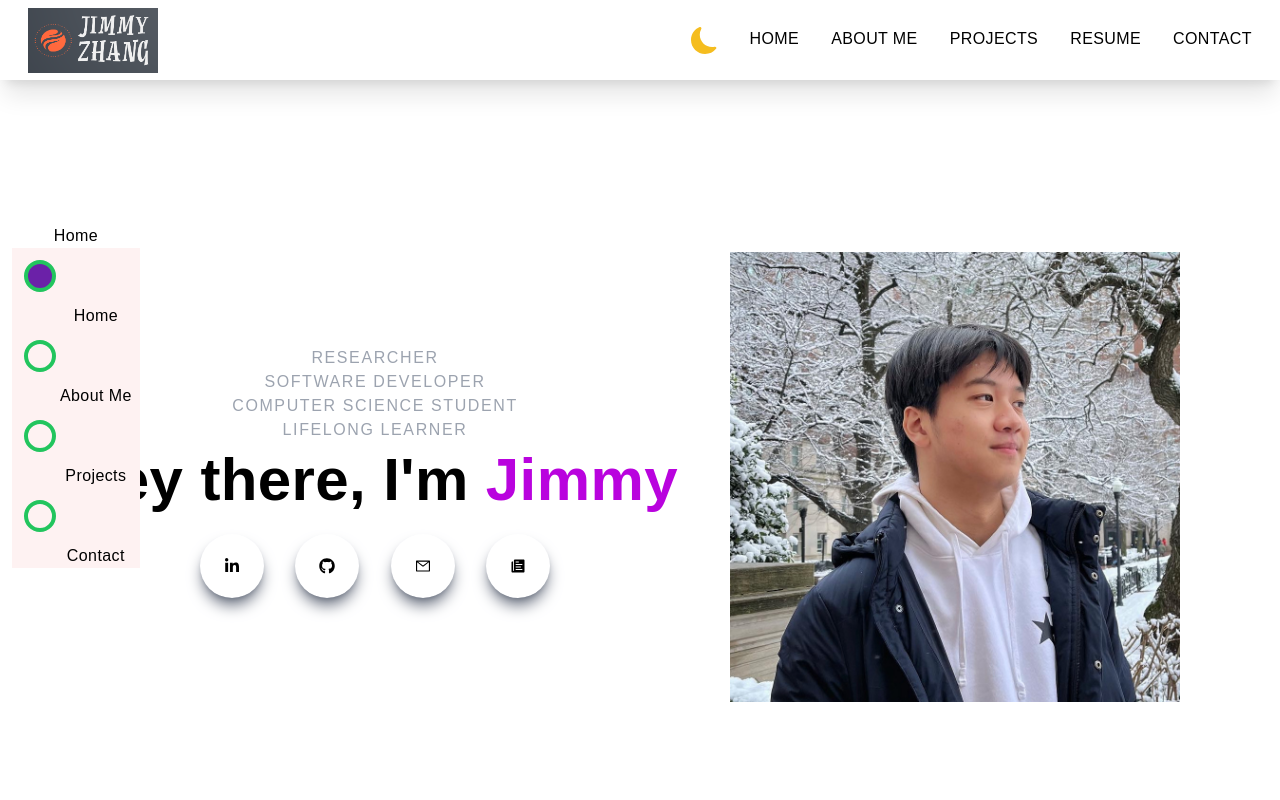
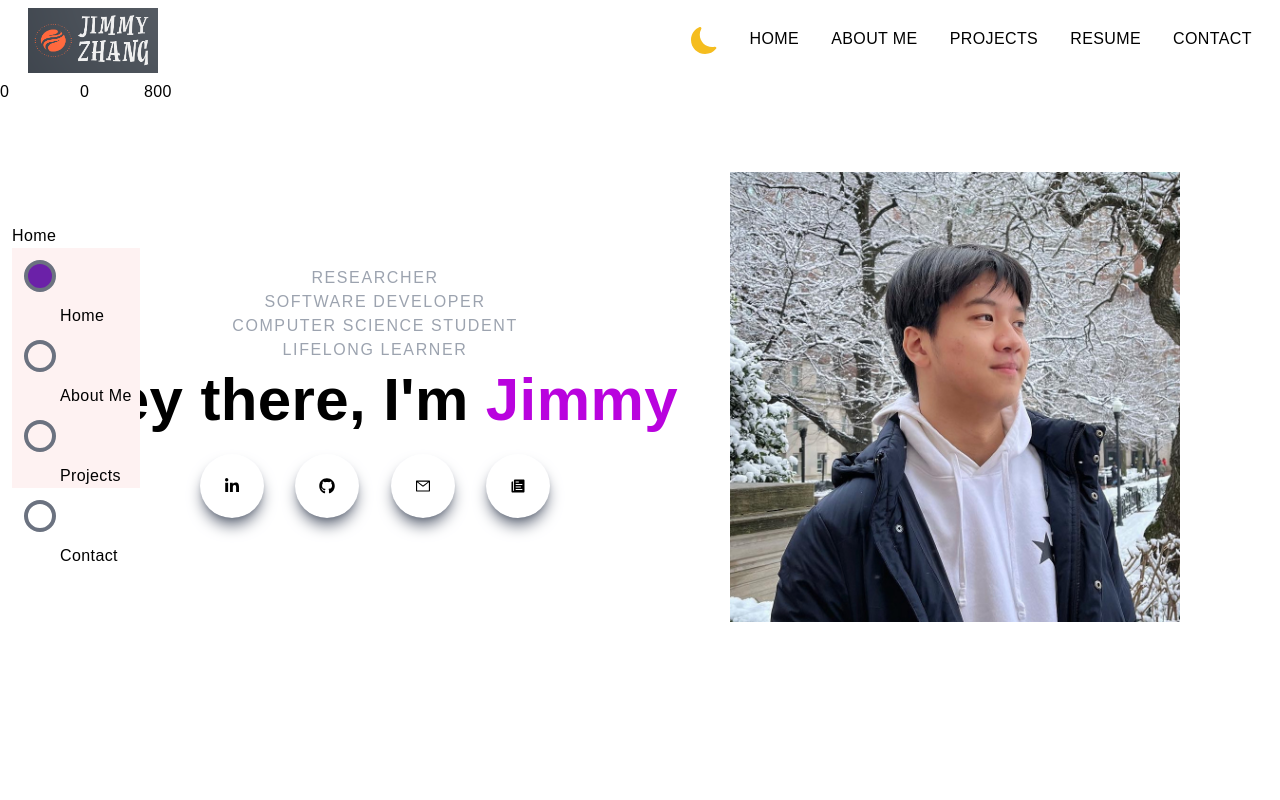
Before and after one commit to jimmyzhang2003/jimmyzhang2003.github.io, a Next.js app: page / in a window 1280 px wide. Shown: the top 800 px of the page. Built offline with nearby package versions, Linux system fonts and the light colour scheme.

Commit message:
Created working navigation sidebar

```diff
--- a/components/About.jsx
+++ b/components/About.jsx
@@ -1,8 +1,12 @@
 import React from "react";
 
-const About = () => {
+const About = (props, ref) => {
 	return (
-		<div className="w-full md:h-screen p-2 flex items-center py-8">
+		<div
+			ref={ref}
+			id="about"
+			className="w-full md:h-screen p-2 flex items-center py-8"
+		>
 			<div className="max-w-[1240px] m-auto md:grid grid-cols-3 gap-8">
 				<div className="col-span-2">
 					<h2>About Me</h2>
@@ -18,4 +22,4 @@ const About = () => {
 	);
 };
 
-export default About;
+export default React.forwardRef(About);
--- a/components/Hero.jsx
+++ b/components/Hero.jsx
@@ -1,91 +1,15 @@
-import React, { useState } from "react";
+import React, { useState, useEffect } from "react";
 import Link from "next/link";
 import Image from "next/image";
 import { AiOutlineClose, AiOutlineMenu, AiOutlineMail } from "react-icons/ai";
 import { FaLinkedinIn, FaGithub } from "react-icons/fa";
 import { IoIosPaper } from "react-icons/io";
 
-const Hero = () => {
-	const [selected, setSelected] = useState("Home");
-
+const Hero = (props, ref) => {
 	return (
-		<div className="w-full h-screen text-center">
+		<div ref={ref} id="hero" className="w-full h-screen text-center">
 			<div className="max-w-[1240px] w-full h-full mx-auto p-2 flex flex-wrap md:flex-nowrap justify-center items-center">
-				<ul className="hidden fixed xl:flex flex-col left-0 top-56 ml-3">
-					<li>
-						<p>{selected}</p>
-					</li>
-					<li className="bg-red-50">
-						<Link href="/">
-							<div
-								onClick={() => setSelected("Home")}
-								className={
-									selected === "Home"
-										? "rounded-full border-4 border-green-500 cursor-pointer p-3 m-3 h-3 w-3 bg-purple-800"
-										: "rounded-full border-4 border-green-500 cursor-pointer p-3 m-3 h-3 w-3"
-								}
-							></div>
-						</Link>
-						<div>
-							<span className="px-2 py-1 rounded-md ml-10 opacity-100">
-								Home
-							</span>
-						</div>
-					</li>
-					<li className="bg-red-50">
-						<Link href="/">
-							<div
-								onClick={() => setSelected("About Me")}
-								className={
-									selected === "About Me"
-										? "rounded-full border-4 border-green-500 cursor-pointer p-3 m-3 h-3 w-3 bg-purple-800"
-										: "rounded-full border-4 border-green-500 cursor-pointer p-3 m-3 h-3 w-3"
-								}
-							></div>
-						</Link>
-						<div>
-							<span className="px-2 py-1 rounded-md ml-10 opacity-100">
-								About Me
-							</span>
-						</div>
-					</li>
-					<li className="bg-red-50">
-						<Link href="/">
-							<div
-								onClick={() => setSelected("Projects")}
-								className={
-									selected === "Projects"
-										? "rounded-full border-4 border-green-500 first-letter:cursor-pointer p-3 m-3 h-3 w-3 bg-purple-800"
-										: "rounded-full border-4 border-green-500 cursor-pointer p-3 m-3 h-3 w-3"
-								}
-							></div>
-						</Link>
-						<div>
-							<span className="px-2 py-1 rounded-md ml-10 opacity-100">
-								Projects
-							</span>
-						</div>
-					</li>
-					<li className="bg-red-50">
-						<Link href="/">
-							<div
-								onClick={() => setSelected("Contact")}
-								className={
-									selected === "Contact"
-										? "rounded-full border-4 border-green-500 cursor-pointer p-3 m-3 h-3 w-3 bg-purple-800"
-										: "rounded-full border-4 border-green-500 cursor-pointer p-3 m-3 h-3 w-3"
-								}
-							></div>
-						</Link>
-						<div>
-							<span className="px-2 py-1 rounded-md ml-10 opacity-100">
-								Contact
-							</span>
-						</div>
-					</li>
-				</ul>
-
-				<div>
+				<div className="mt-24 md:mt-0">
 					<p className="uppercase text-md tracking-widest text-gray-400">
 						Researcher
 					</p>
@@ -147,4 +71,4 @@ const Hero = () => {
 	);
 };
 
-export default Hero;
+export default React.forwardRef(Hero);
--- a/components/Navbar.jsx
+++ b/components/Navbar.jsx
@@ -1,4 +1,4 @@
-import React, { useState } from "react";
+import React, { useState, useEffect } from "react";
 import Image from "next/image";
 import Link from "next/link";
 import { useTheme } from "next-themes";
@@ -9,14 +9,31 @@ import { IoIosPaper } from "react-icons/io";
 
 const Navbar = () => {
 	const [nav, setNav] = useState(false);
+	const [shadow, setShadow] = useState(false);
 	const { theme, setTheme } = useTheme();
 
 	const handleNav = () => {
 		setNav(!nav);
 	};
 
+	useEffect(() => {
+		window.addEventListener("scroll", () => {
+			if (window.scrollY >= 90) {
+				setShadow(true);
+			} else {
+				setShadow(false);
+			}
+		});
+	}, []);
+
 	return (
-		<div className="w-full h-20 shadow-xl z-[100]">
+		<div
+			className={
+				shadow
+					? "fixed w-full h-20 shadow-xl z-[100]"
+					: "fixed w-full h-20 z-[100]"
+			}
+		>
 			<div className="flex justify-between items-center w-full h-full px-7 2xl:px-16">
 				<Link href="/">
 					<Image
@@ -43,12 +60,12 @@ const Navbar = () => {
 						<Link href="/">
 							<li className="text-md uppercase hover:border-b-4">Home</li>
 						</Link>
-						<Link href="/">
+						<Link href="/#about">
 							<li className="ml-8 text-md uppercase hover:border-b-4">
 								About Me
 							</li>
 						</Link>
-						<Link href="/">
+						<Link href="/#projects">
 							<li className="ml-8 text-md uppercase hover:border-b-4">
 								Projects
 							</li>
@@ -58,7 +75,7 @@ const Navbar = () => {
 								Resume
 							</li>
 						</Link>
-						<Link href="/">
+						<Link href="/#contact">
 							<li className="ml-8 text-md uppercase hover:border-b-4">
 								Contact
 							</li>
@@ -115,16 +132,16 @@ const Navbar = () => {
 								<Link href="/">
 									<li className="py-3 text-md hover:border-b-4">Home</li>
 								</Link>
-								<Link href="/">
+								<Link href="/#about">
 									<li className="py-3 text-md hover:border-b-4">About Me</li>
 								</Link>
-								<Link href="/">
+								<Link href="/#projects">
 									<li className="py-3 text-md hover:border-b-4">Projects</li>
 								</Link>
 								<Link href="/assets/resume.pdf">
 									<li className="py-3 text-md hover:border-b-4">Resume</li>
 								</Link>
-								<Link href="/">
+								<Link href="/#contact">
 									<li className="py-3 text-md hover:border-b-4">Contact</li>
 								</Link>
 							</ul>
--- /dev/null
+++ b/components/Sidebar.jsx
@@ -0,0 +1,122 @@
+import React, { useState, useEffect } from "react";
+import Link from "next/link";
+
+const Sidebar = ({ hero, about }) => {
+	const [selected, setSelected] = useState("Home");
+	const [heroPosition, setHeroPosition] = useState(hero.current?.offSetTop);
+	const [aboutPosition, setAboutPosition] = useState(about.current?.offSetTop);
+	const [scrollPosition, setScrollPosition] = useState(0);
+
+	const handleScroll = () => {
+		const scrollPos = window.scrollY;
+		const heroPos = hero.current?.offsetTop - scrollPosition;
+		const aboutPos = about.current?.offsetTop - scrollPosition;
+
+		setScrollPosition(scrollPos);
+		setHeroPosition(heroPos);
+		setAboutPosition(aboutPos);
+	};
+
+	useEffect(() => {
+		window.addEventListener("scroll", handleScroll, { passive: true });
+
+		return () => {
+			window.removeEventListener("scroll", handleScroll);
+		};
+	});
+
+	useEffect(() => {
+		const posList = [heroPosition, aboutPosition].map((pos) => Math.abs(pos));
+
+		if (Math.min(...posList) === Math.abs(heroPosition)) {
+			setSelected("Home");
+		} else if (Math.min(...posList) === Math.abs(aboutPosition)) {
+			setSelected("About Me");
+		}
+	}, [aboutPosition, heroPosition]);
+
+	return (
+		<div>
+			<p className="fixed top-20 left-0">{scrollPosition}</p>
+			<p className="fixed top-20 left-20">
+				{Math.abs(hero.current?.offsetTop - scrollPosition)}
+			</p>
+			<p className="fixed top-20 left-36">
+				{Math.abs(about.current?.offsetTop - scrollPosition)}
+			</p>
+			<ul className="hidden fixed xl:flex flex-col left-0 top-56 ml-3">
+				<li>
+					<p>{selected}</p>
+				</li>
+				<li className="bg-red-50">
+					<Link href="/">
+						<div
+							onClick={() => setTimeout(() => setSelected("Home"), 1000)}
+							className={
+								selected === "Home"
+									? "rounded-full border-4 border-gray-500 cursor-pointer p-3 m-3 h-3 w-3 bg-purple-800"
+									: "rounded-full border-4 border-gray-500 cursor-pointer p-3 m-3 h-3 w-3"
+							}
+						></div>
+					</Link>
+					<div>
+						<span className="px-2 py-1 rounded-md ml-10 opacity-100">Home</span>
+					</div>
+				</li>
+				<li className="bg-red-50">
+					<Link href="/#about">
+						<div
+							onClick={() => setTimeout(() => setSelected("About Me"), 1000)}
+							className={
+								selected === "About Me"
+									? "rounded-full border-4 border-gray-500 cursor-pointer p-3 m-3 h-3 w-3 bg-purple-800"
+									: "rounded-full border-4 border-gray-500 cursor-pointer p-3 m-3 h-3 w-3"
+							}
+						></div>
+					</Link>
+					<div>
+						<span className="px-2 py-1 rounded-md ml-10 opacity-100">
+							About Me
+						</span>
+					</div>
+				</li>
+				<li className="bg-red-50">
+					<Link href="/#projects">
+						<div
+							onClick={() => setTimeout(() => setSelected("Projects"), 1000)}
+							className={
+								selected === "Projects"
+									? "rounded-full border-4 border-gray-500 first-letter:cursor-pointer p-3 m-3 h-3 w-3 bg-purple-800"
+									: "rounded-full border-4 border-gray-500 cursor-pointer p-3 m-3 h-3 w-3"
+							}
+						></div>
+					</Link>
+					<div>
+						<span className="px-2 py-1 rounded-md ml-10 opacity-100">
+							Projects
+						</span>
+					</div>
+				</li>
+				<li className="">
+					<Link href="/#contact">
+						<div
+							onClick={() => setTimeout(() => setSelected("Contact"), 1000)}
+							className={
+								selected === "Contact"
+									? "rounded-full border-4 border-gray-500 cursor-pointer p-3 m-3 h-3 w-3 bg-purple-800"
+									: "rounded-full border-4 border-gray-500 cursor-pointer p-3 m-3 h-3 w-3"
+							}
+						></div>
+					</Link>
+					<div>
+						<span className="px-2 py-1 rounded-md ml-10 opacity-100">
+							Contact
+						</span>
+					</div>
+				</li>
+			</ul>
+		</div>
+	);
+};
+
+export default Sidebar;
--- a/pages/index.js
+++ b/pages/index.js
@@ -1,10 +1,15 @@
+import { useRef } from "react";
 import Head from "next/head";
 import Image from "next/image";
 import Hero from "../components/Hero";
 import Navbar from "../components/Navbar";
+import Sidebar from "../components/Sidebar";
 import About from "../components/About";
 
 export default function Home() {
+	const heroRef = useRef(null);
+	const aboutRef = useRef(null);
+
 	return (
 		<div>
 			<Head>
@@ -15,9 +20,11 @@ export default function Home() {
 
 			<Navbar />
 
-			<Hero />
+			<Sidebar hero={heroRef} about={aboutRef} />
 
-			<About />
+			<Hero ref={heroRef} />
+
+			<About ref={aboutRef} />
 		</div>
 	);
 }
```
